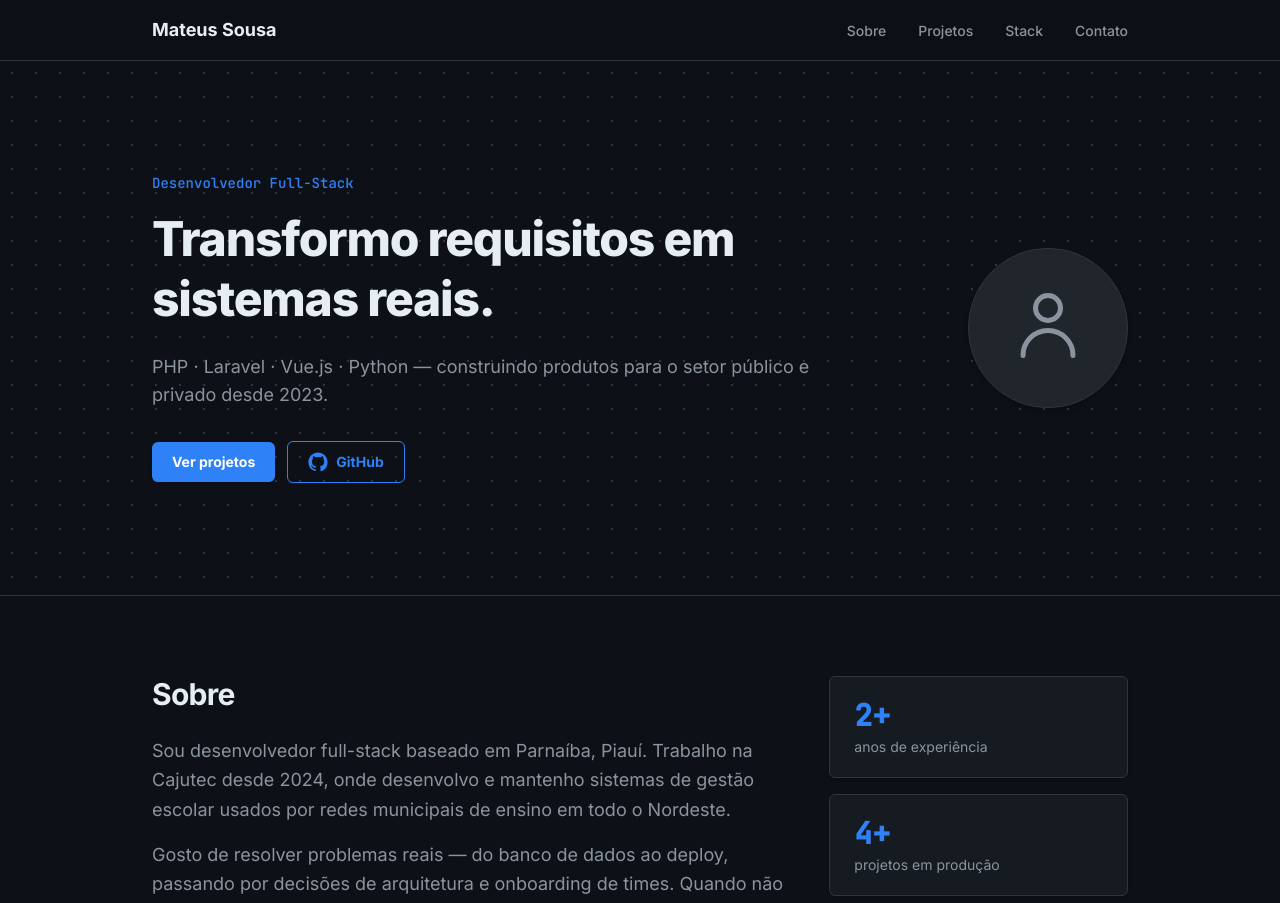
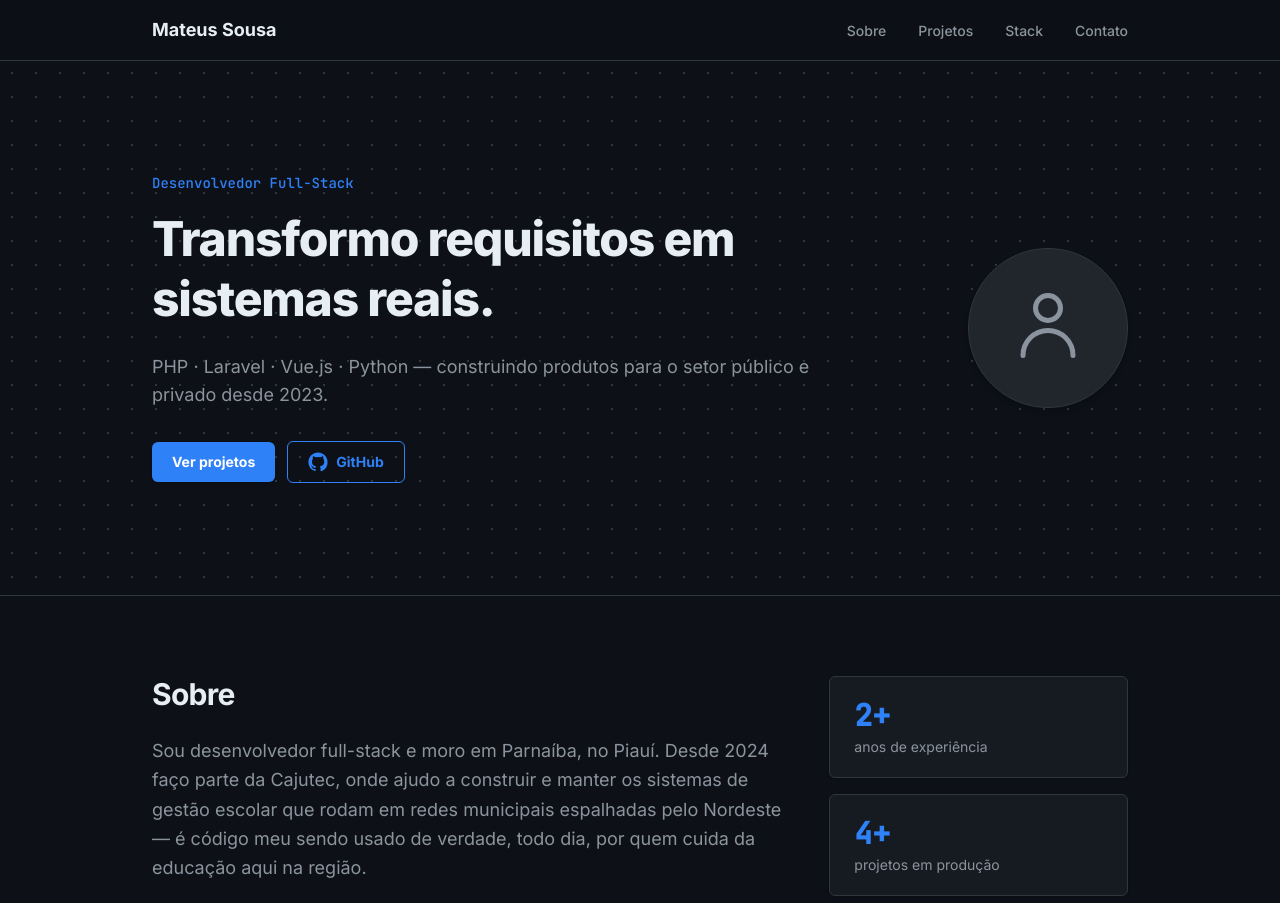
Before and after one commit to mateussousadev/portfolio-mateussousa, a Vue app: page / in a window 1280 px wide. Shown: the top 903 px of the page. Built offline with nearby package versions, Linux system fonts and the light colour scheme.

Commit message:
style: texto de Sobre mais humano e em PT-BR
- "moro em Parnaíba" no lugar de "baseado em"
- Tom descontraído e direto, com personalidade
- Destaca trabalho em time e apoio a quem está começando

```diff
--- a/src/components/AboutSection.vue
+++ b/src/components/AboutSection.vue
@@ -16,15 +16,18 @@ const stats = [
 
         <div class="mt-6 space-y-4 text-lg leading-relaxed text-muted">
           <p>
-            Sou desenvolvedor full-stack baseado em Parnaíba, Piauí. Trabalho na
-            Cajutec desde 2024, onde desenvolvo e mantenho sistemas de gestão
-            escolar usados por redes municipais de ensino em todo o Nordeste.
+            Sou desenvolvedor full-stack e moro em Parnaíba, no Piauí. Desde
+            2024 faço parte da Cajutec, onde ajudo a construir e manter os
+            sistemas de gestão escolar que rodam em redes municipais espalhadas
+            pelo Nordeste — é código meu sendo usado de verdade, todo dia, por
+            quem cuida da educação aqui na região.
           </p>
           <p>
-            Gosto de resolver problemas reais — do banco de dados ao deploy,
-            passando por decisões de arquitetura e onboarding de times. Quando
-            não estou codando, estou ajudando a montar o ambiente de alguém ou
-            pensando em como automatizar o próximo processo manual.
+            O que me move é resolver problema de verdade, do banco de dados ao
+            deploy. Curto trabalhar em time: puxar uma discussão de arquitetura,
+            dar aquela força pra quem tá começando, ajudar a montar o ambiente
+            de alguém. E se aparece um processo manual e repetitivo no caminho,
+            pode apostar que eu vou querer automatizar.
           </p>
         </div>
       </div>
```
